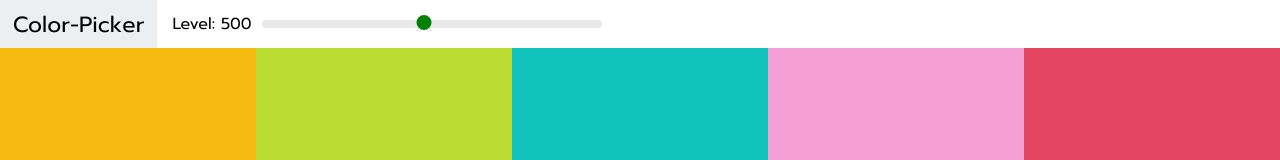
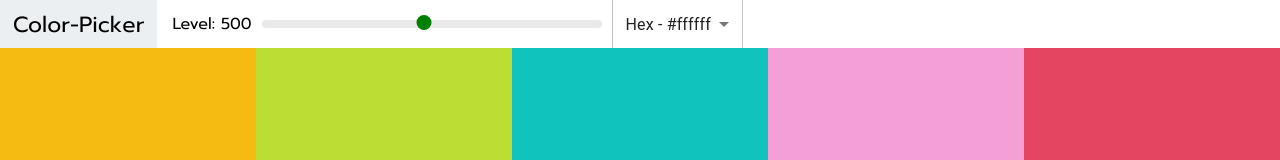
Before and after one commit to aakash-garg10/colorpicker, a React (Create React App) app: page / in a window 1280 px wide. Shown: the top 160 px of the page. Built offline with nearby package versions, Linux system fonts and the light colour scheme.

Commit message:
adding material ui and select in navbar

```diff
--- a/package.json
+++ b/package.json
@@ -3,6 +3,9 @@
   "version": "0.1.0",
   "private": true,
   "dependencies": {
+    "@emotion/react": "^11.7.1",
+    "@emotion/styled": "^11.6.0",
+    "@mui/material": "^5.4.1",
     "@testing-library/jest-dom": "^5.16.2",
     "@testing-library/react": "^12.1.2",
     "@testing-library/user-event": "^13.5.0",
--- a/src/Navbar.jsx
+++ b/src/Navbar.jsx
@@ -1,12 +1,26 @@
 import React, { Component } from "react";
+import Select from "@mui/material/Select";
+import MenuItem from "@mui/material/MenuItem";
+//this is for the slider
 import Slider from "rc-slider";
 import "rc-slider/assets/index.css";
-import "./Navbar.css"
-
+import "./Navbar.css";
 
 export class Navbar extends Component {
+  constructor(props) {
+    super(props);
+    this.state = { format: "hex" };
+    this.changeFormat = this.changeFormat.bind(this);
+  }
+
+  changeFormat(e) {
+    this.setState({ format: e.target.value });
+    this.props.changeFormat(e.target.value);
+  }
   render() {
     const { level, changeLevel } = this.props;
+    const { format } = this.state;
+
     return (
       <header className="Navbar">
         <div className="logo">
@@ -24,6 +38,13 @@
             />
           </div>
         </div>
+        <div className="select-container">
+          <Select value={format} onChange={this.changeFormat}>
+            <MenuItem value="hex">Hex - #ffffff</MenuItem>
+            <MenuItem value="rgb">RGB - rgb(255, 255, 255)</MenuItem>
+            <MenuItem value="rgba">RGBA - rgba(255, 255, 255,0.1)</MenuItem>
+          </Select>
+        </div>
       </header>
     );
   }
--- a/src/Pallete.css
+++ b/src/Pallete.css
@@ -4,26 +4,3 @@
 .Pallete-colors {
   height: 90%;
 }
-.slider{
- width: 340px;
- margin: 0 10px;
- display: inline-block;
-}
-.rc-slider-track{
-  background-color: transparent;
-}
-.rc-slider-rail{
-  height: 8px;
-}
-.rc-slider-handle,
-.rc-slider-handle:active,
-.rc-slider-handle:focus,
-.rc-slider-handle:hover{
-  background-color:green;
-  outline: none;
-  border:2px solid green;
-  width: 15px;
-  height: 15px;
-  margin-left:-8px;
-  margin-top:-5px;
-}
--- a/src/Pallete.jsx
+++ b/src/Pallete.jsx
@@ -8,24 +8,34 @@
     super(props);
     this.state = { level: 500, format: "hex" };
     this.changeLevel = this.changeLevel.bind(this);
+    this.changeFormat = this.changeFormat.bind(this);
   }
 
   //function that sets level on the slider
   changeLevel(level) {
     this.setState({ level });
   }
+
+  //function that sets format on the select
+  changeFormat(val) {
+    this.setState({ format: val});
+  }
   render() {
-    const { level } = this.state;
+    const { level, format } = this.state;
     const { colors, paletteName, emoji } = this.props.pallete;
     //colors will be an array that contains many arrays of different shades of colors
     const colorBoxes = colors[level].map((color) => {
-      return <ColorBox background={color.hex} name={color.name} />;
+      return <ColorBox background={color[format]} name={color.name} />;
     });
 
     return (
       <div className="Pallete">
         {/* we are passing the lvl and changeLevel as we need to update them  */}
-        <NavBar level={level} changeLevel={this.changeLevel} />
+        <NavBar
+          level={level}
+          changeLevel={this.changeLevel}
+          changeFormat={this.changeFormat}
+        />
         <div className="Pallete-colors">{colorBoxes}</div>
         {/* footer goes here */}
       </div>
--- a/src/colorHelpers.js
+++ b/src/colorHelpers.js
@@ -23,7 +23,7 @@
         rgb: chroma(scale[i]).css(),
         rgba: chroma(scale[i])
           .css()
-          .replace("rgba", "rgba")
+          .replace("rgb", "rgba")
           .replace(")", ",1.0)")
       });
     }
```
Also changed, not shown: 1 other file (tests, documents, lock files or other folders). Lines whose indentation alone changed are shown as unchanged.
